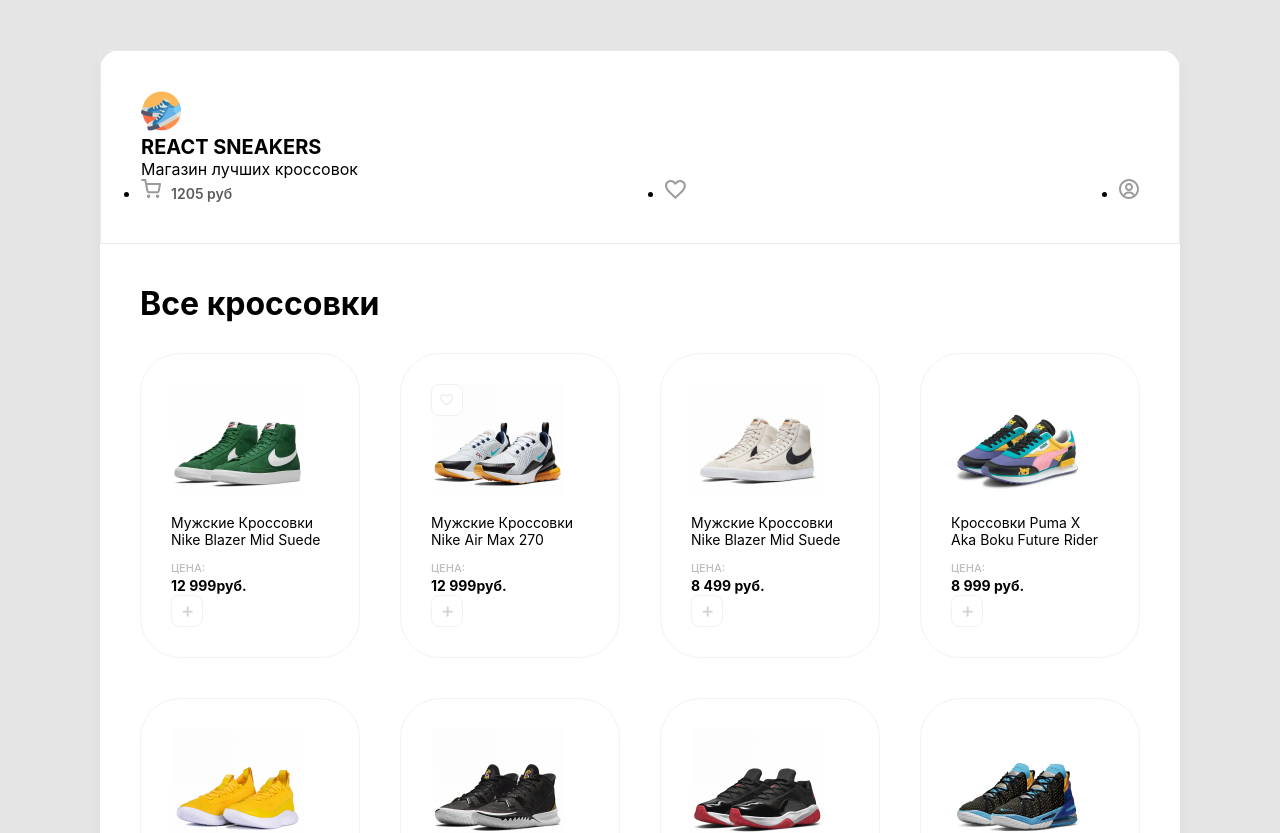
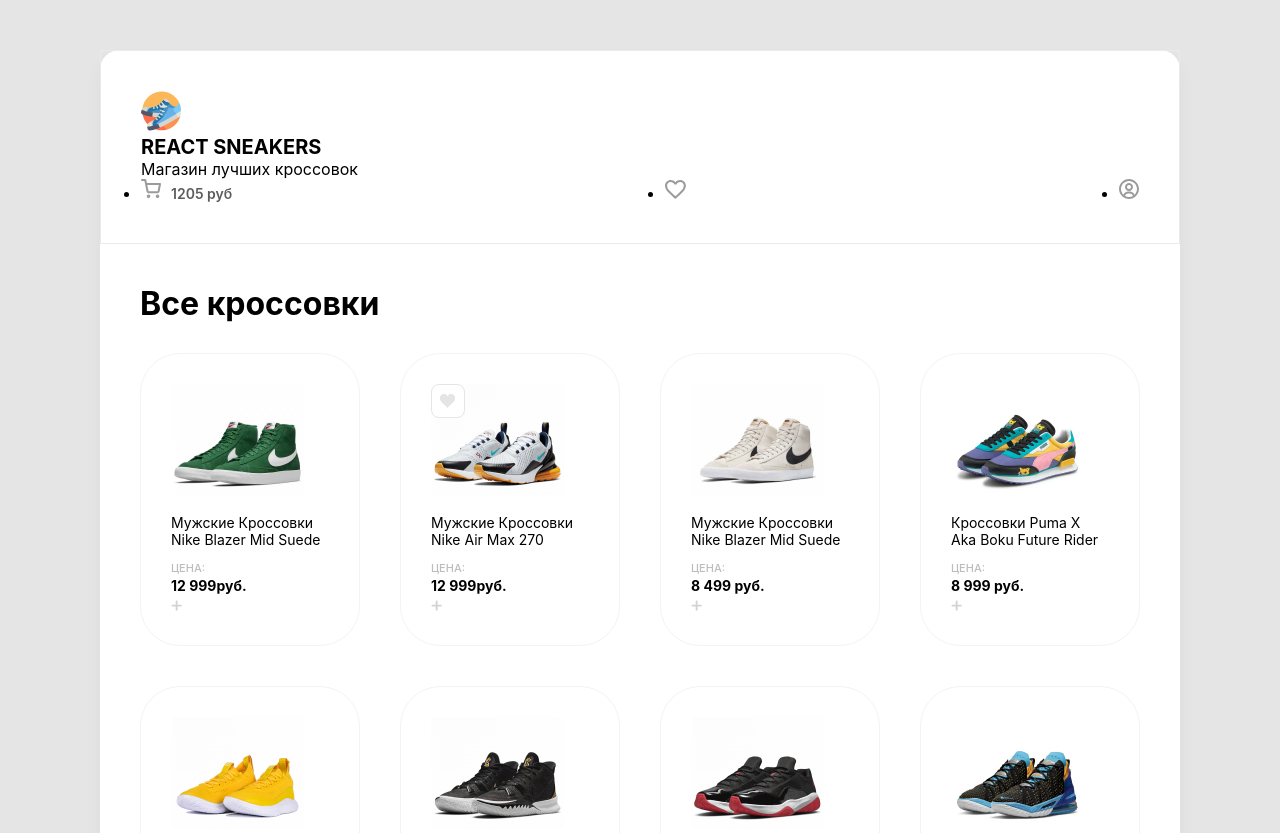
Before and after one commit to The73756/react-sneakers, a JavaScript app: page / in a window 1280 px wide. Shown: the top 833 px of the page. Built offline with nearby package versions, Linux system fonts and the light colour scheme; the HTML template or start-up script is replaced by a standard one.

Commit message:
add prototype "add to favorit" btn animation

```diff
--- a/src/App.js
+++ b/src/App.js
@@ -54,9 +54,29 @@
           </article>
           {/* Переписать и сделать как я хочу и вижу. *по нормальному - голая верстка* */}
           <article className="card">
-          <button className="btn-reset carBbtn carBbtnLike">
-            <img width={14} height={12} src="/img/heart.svg" alt="" />
-          </button>
+            <div className="cardLikeBtn">
+              <label className="like">
+                <input type="checkbox" className="checkbox" />
+
+                <div className="like-icon">
+                  <svg viewBox="0 0 32 32" className="below">
+                    <path
+                      d="M23.6 2c-3.363 0-6.258 2.736-7.599 5.594-1.342-2.858-4.237-5.594-7.601-5.594-4.637 0-8.4 3.764-8.4 8.401 0 9.433 9.516 11.906 16.001 21.232 6.13-9.268 15.999-12.1 15.999-21.232 0-4.637-3.763-8.401-8.4-8.401z"
+                      fill="#eae"
+                      strokeWidth="2"
+                    />
+                  </svg>
+                  <svg viewBox="0 0 32 32" className="front">
+                    <path
+                      d="M23.6 2c-3.363 0-6.258 2.736-7.599 5.594-1.342-2.858-4.237-5.594-7.601-5.594-4.637 0-8.4 3.764-8.4 8.401 0 9.433 9.516 11.906 16.001 21.232 6.13-9.268 15.999-12.1 15.999-21.232 0-4.637-3.763-8.401-8.4-8.401z"
+                      strokeWidth="2"
+                    />
+                  </svg>
+                </div>
+              </label>
+            </div>
+          {/* <button className="">
+          </button> */}
           <img width={133} height={112} src="/img/sneakers/2.jpg" alt="Зеленые кроссовки Nike Blazer Mid Suede" />
           <h3 className="cardTitle">Мужские Кроссовки Nike Air Max 270</h3>
           <div className="d-flex justify-between">
--- a/src/index.scss
+++ b/src/index.scss
@@ -92,6 +92,7 @@
   border-radius: 40px;
   border: 1px solid #F3F3F3;
   background: #FFFFFF;
+
 }
 
 .cardTitle {
@@ -118,7 +119,7 @@
   }
 }
 
-.carBbtn {
+.cardBbtn {
   display: flex;
   justify-content: center;
   align-items: center;
@@ -129,13 +130,75 @@
   border: 1px solid #F2F2F2;
 }
 
-.carBbtnLike {
+.cardLikeBtn {
   position: absolute;
   top: 30px;
   left: 30px;
+}
+
+:root {
+  --length: 15px;
+  --duration: 0.4s;
+}
+
+.like-icon {
+  transition: transform var(--duration) ease;
+  z-index: 5;
 
   svg {
-    width: 15px;
-    height: 15px;
+    position: absolute;
+    top: 25%;
+    left: 25%;
+    width: var(--length);
+
+    transition: background-color var(--duration) ease,
+      transform calc(var(--duration) * 1.5) ease,
+      opacity calc(var(--duration) * 1.5) ease;
+
+    path {
+      fill: #e5e5e5;
+    }
   }
 }
+
+.checkbox {
+  position: absolute;
+  visibility: hidden;
+  z-index: -1;
+
+  &:checked {
+    ~ .like-icon {
+      svg.below {
+        transform: scale(1.6);
+        opacity: 0;
+        path {
+          fill: #ff8585;
+        }
+      }
+      svg.front {
+        path {
+          fill: #ff8585;
+        }
+      }
+    }
+  }
+}
+
+.like {
+  position: relative;
+  display: block;
+  width: 32px;
+  height: 32px;
+  transition: background-color var(--duration) ease;
+  transition: border-color var(--duration) ease;
+  border-radius: 8px;
+  background-color: #fff;
+  border: 1px solid #e5e5e5;
+  cursor: pointer;
+
+
+  &:hover {
+    background-color: #fef0f0;
+    border-color: #ff8585;
+  }
+}
```
